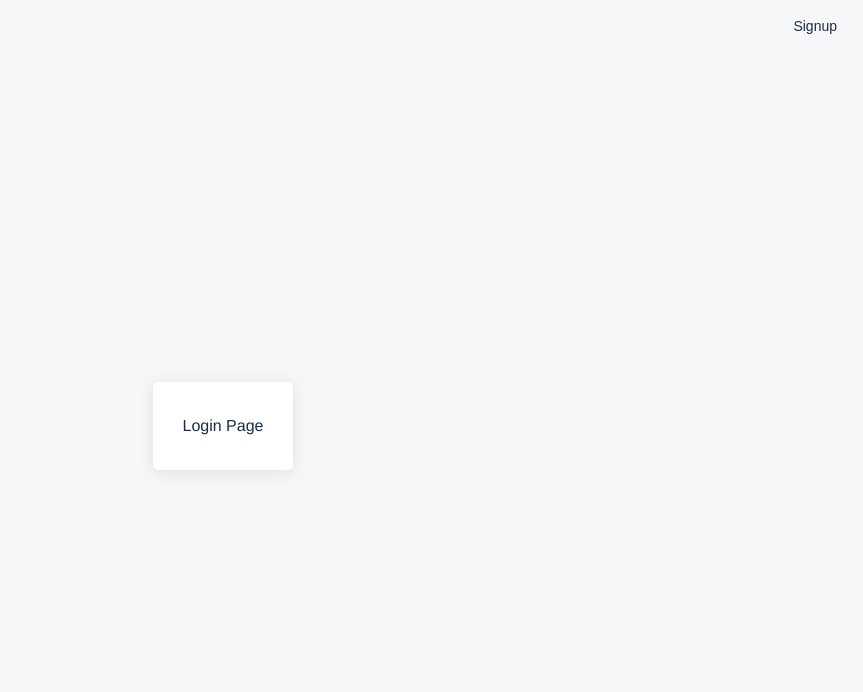
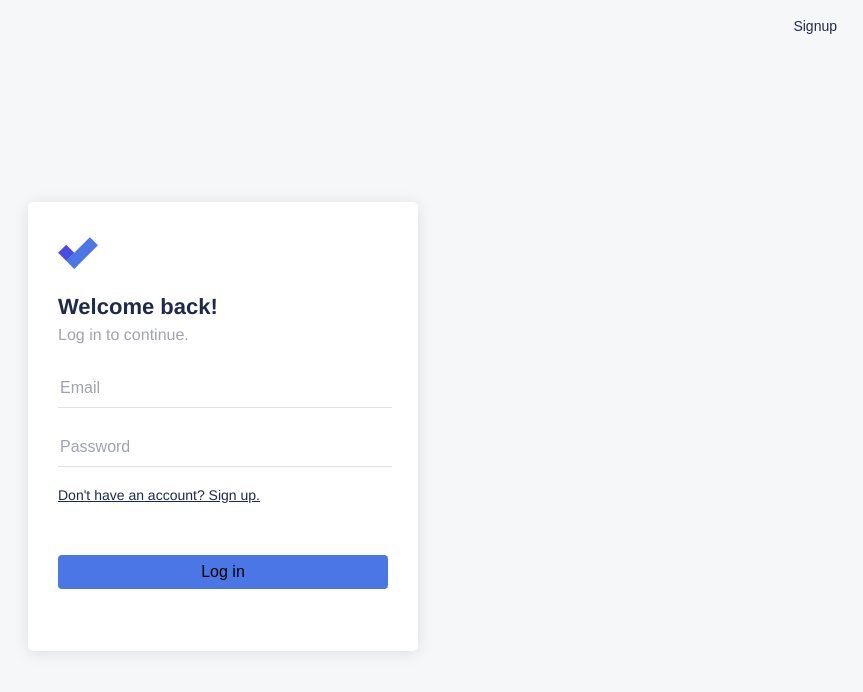
Before and after one commit to WhiteAdy/todos-frontend, a React (Vite) app: page /login in a window 1280 px wide. Shown: the top 692 px of the page, without its empty margins (417-1280 px from the left). Built offline with nearby package versions, Linux system fonts and the light colour scheme; a web font is replaced by a local one.

Commit message:
finish login screen, refactor code, added jwt handling capability + persist in localStorage

```diff
--- a/package.json
+++ b/package.json
@@ -13,6 +13,7 @@
     "@emotion/styled": "^11.10.6",
     "@tanstack/react-query": "^4.24.10",
     "clsx": "^1.2.1",
+    "jwt-decode": "^3.1.2",
     "notistack": "^2.0.8",
     "react": "^18.2.0",
     "react-dom": "^18.2.0",
--- a/src/@config/constants.ts
+++ b/src/@config/constants.ts
@@ -1,3 +1,4 @@
 const API_BASEPATH = import.meta.env['VITE_API_BASEPATH'];
+const LOCALSTORAGE_JWT_KEY = 'todos:jwt';
 
-export { API_BASEPATH };
+export { API_BASEPATH, LOCALSTORAGE_JWT_KEY };
--- a/src/@contexts/UserContext/UserContext.tsx
+++ b/src/@contexts/UserContext/UserContext.tsx
@@ -1,13 +1,29 @@
-import { createContext, useContext } from 'react';
-import { IUser, IUserContextProvider } from './UserContext.types';
+import { LOCALSTORAGE_JWT_KEY } from '@config/constants';
+import { useSnackbar } from 'notistack';
+import { createContext, useContext, useState } from 'react';
+import { IUser, IUserContext, IUserContextProvider } from './UserContext.types';
 
-const INITIAL_USER_CONTEXT_VALUE = { id: 0, email: '' };
+const INITIAL_USER_CONTEXT_VALUE: IUserContext = {
+	user: { id: 0, fullName: '', email: '' },
+	setUser: () => {},
+	isLoggedIn: false,
+	logout: () => {},
+};
 
-const UserContext = createContext<IUser>(INITIAL_USER_CONTEXT_VALUE);
+const UserContext = createContext<IUserContext>(INITIAL_USER_CONTEXT_VALUE);
 
 function UserContextProvider({ children }: IUserContextProvider) {
+	const [user, setUser] = useState<IUser>(INITIAL_USER_CONTEXT_VALUE.user);
+	const { enqueueSnackbar } = useSnackbar();
+	const isLoggedIn = Boolean(user.id);
+	const logout = () => {
+		localStorage.removeItem(LOCALSTORAGE_JWT_KEY);
+		setUser(INITIAL_USER_CONTEXT_VALUE.user);
+		enqueueSnackbar('You have been logged out!');
+	};
+
 	return (
-		<UserContext.Provider value={INITIAL_USER_CONTEXT_VALUE}>
+		<UserContext.Provider value={{ user, setUser, isLoggedIn, logout }}>
 			{children}
 		</UserContext.Provider>
 	);
--- a/src/@layouts/AppLayout/AppLayout.utils.ts
+++ b/src/@layouts/AppLayout/AppLayout.utils.ts
@@ -1,8 +1,10 @@
+import { useUserContext } from '@contexts';
 import { useLocation, useNavigate } from 'react-router-dom';
 
 function useHeaderButtonProps() {
 	const { pathname } = useLocation();
 	const navigate = useNavigate();
+	const { logout } = useUserContext();
 
 	switch (pathname) {
 		case '/login':
@@ -22,9 +24,7 @@ function useHeaderButtonProps() {
 		default:
 			return {
 				label: 'Logout',
-				onClick: () => {
-					navigate('/login');
-				},
+				onClick: logout,
 			};
 	}
 }
--- /dev/null
+++ b/src/@pages/LoginPage/LoginPage.api.ts
@@ -0,0 +1,14 @@
+import { API_BASEPATH } from '@config/constants';
+import { ILoginMutationProps } from './LoginPage.types';
+
+const loginPost = async ({ email, password }: ILoginMutationProps) => {
+	const res = await fetch(`${API_BASEPATH}/login`, {
+		headers: { 'Content-Type': 'application/json' },
+		body: JSON.stringify({ email, password }),
+		method: 'post',
+	});
+
+	return res.text().then((data) => (res.ok ? data : Promise.reject(data)));
+};
+
+export { loginPost };
--- a/src/@pages/LoginPage/LoginPage.module.scss
+++ b/src/@pages/LoginPage/LoginPage.module.scss
@@ -2,4 +2,56 @@
 	height: 100%;
 	display: grid;
 	place-items: center;
+
+	.card {
+		display: flex;
+		flex-direction: column;
+		gap: 25px;
+
+		.titleContainer {
+			display: flex;
+			flex-direction: column;
+			gap: 6px;
+
+			> * {
+				margin: 0;
+			}
+
+			.title {
+				font-size: 22px;
+			}
+
+			.subtitle {
+				color: $color-grey-2;
+			}
+		}
+
+		.form {
+			display: flex;
+			flex-direction: column;
+			gap: 20px;
+			margin-bottom: 7px;
+			min-width: 330px;
+
+			a {
+				font-size: 14px;
+			}
+
+			.errors_container {
+				display: flex;
+				flex-direction: column;
+				gap: 4px;
+
+				.error {
+					color: $color-error;
+					margin: 0;
+				}
+			}
+		}
+
+		.submit {
+			font-size: 16px;
+			margin-bottom: 27px;
+		}
+	}
 }
--- a/src/@pages/LoginPage/LoginPage.tsx
+++ b/src/@pages/LoginPage/LoginPage.tsx
@@ -1,10 +1,88 @@
-import { Card } from '@components';
+import { Button, Card, TextField } from '@components';
 import styles from './LoginPage.module.scss';
+import { ReactComponent as Logo } from '@assets/logo.svg';
+import { useForm } from 'react-hook-form';
+import { Link } from 'react-router-dom';
+import { useSnackbar } from 'notistack';
+import { useMutation } from '@tanstack/react-query';
+import { loginPost } from './LoginPage.api';
+import { ILoginMutationProps } from './LoginPage.types';
+import jwt_decode from 'jwt-decode';
+import { useUserContext } from '@contexts';
+import { LOCALSTORAGE_JWT_KEY } from '@config/constants';
+
+const FORM_ID = 'login-form';
 
 function LoginPage() {
+	const {
+		handleSubmit,
+		register,
+		formState: { errors: formErrors },
+	} = useForm<ILoginMutationProps>();
+
+	const { enqueueSnackbar } = useSnackbar();
+	const { setUser } = useUserContext();
+
+	const { mutate, error: mutationError } = useMutation(loginPost, {
+		onSuccess: (jwt) => {
+			localStorage.setItem(LOCALSTORAGE_JWT_KEY, jwt);
+			setUser(jwt_decode(jwt));
+			enqueueSnackbar('Successfully logged in!');
+		},
+	});
+
+	const onSubmit = (values: ILoginMutationProps) => mutate(values);
+
 	return (
 		<div className={styles.LoginPage}>
-			<Card>Login Page</Card>
+			<Card className={styles.card}>
+				<Logo />
+				<div className={styles.titleContainer}>
+					<h4 className={styles.title}>Welcome back!</h4>
+					<p className={styles.subtitle}>Log in to continue.</p>
+				</div>
+				<form
+					className={styles.form}
+					id={FORM_ID}
+					onSubmit={handleSubmit(onSubmit)}
+				>
+					<TextField
+						{...register('email', {
+							required: 'Please enter your email',
+						})}
+						placeholder="Email"
+						type="email"
+						isError={Boolean(formErrors.email)}
+					/>
+					<TextField
+						{...register('password', {
+							required: 'Please enter your password',
+						})}
+						placeholder="Password"
+						type="password"
+						isError={Boolean(formErrors.password)}
+					/>
+					<Link to="/signup">Don't have an account? Sign up.</Link>
+					<div className={styles.errors_container}>
+						{Object.entries(formErrors).map(([key, error]) => (
+							<h6
+								key={`login-error-${key}`}
+								className={styles.error}
+							>
+								* {error!.message as string}
+							</h6>
+						))}
+						{(mutationError as string) && (
+							<h6 className={styles.error}>
+								{mutationError as string}
+							</h6>
+						)}
+					</div>
+				</form>
+				<Button className={styles.submit} form={FORM_ID}>
+					Log in
+				</Button>
+			</Card>
 		</div>
 	);
 }
--- /dev/null
+++ b/src/@pages/LoginPage/LoginPage.types.ts
@@ -0,0 +1,6 @@
+interface ILoginMutationProps {
+	email: string;
+	password: string;
+}
+
+export type { ILoginMutationProps };
--- a/src/@pages/SignupPage/SignupPage.tsx
+++ b/src/@pages/SignupPage/SignupPage.tsx
@@ -17,17 +17,17 @@ function SignupPage() {
 		formState: { errors: formErrors },
 	} = useForm<ISignupMutationProps>();
 
-	const navitate = useNavigate();
+	const navigate = useNavigate();
 	const { enqueueSnackbar } = useSnackbar();
-
-	const onSubmit = (values: ISignupMutationProps) => mutate(values);
 
 	const { mutate, error: mutationError } = useMutation(signupPost, {
 		onSuccess: (responseMsg) => {
 			enqueueSnackbar(responseMsg);
-			navitate('/login');
+			navigate('/login');
 		},
 	});
+
+	const onSubmit = (values: ISignupMutationProps) => mutate(values);
 
 	return (
 		<div className={styles.SignupPage}>
@@ -69,7 +69,6 @@ function SignupPage() {
 					/>
 					<Link to="/login">Do have an account? Sign in.</Link>
 					<div className={styles.errors_container}>
-						<>
 						{Object.entries(formErrors).map(([key, error]) => (
 							<h6
 								key={`signup-error-${key}`}
@@ -78,12 +77,11 @@ function SignupPage() {
 								* {error!.message as string}
 							</h6>
 						))}
-							{mutationError && (
+						{(mutationError as string) && (
 							<h6 className={styles.error}>
 								{mutationError as string}
 							</h6>
 						)}
-						</>
 					</div>
 				</form>
 				<Button className={styles.submit} form={FORM_ID}>
--- a/src/App.tsx
+++ b/src/App.tsx
@@ -1,14 +1,36 @@
+import { useUserContext } from '@contexts';
 import { AppLayout } from '@layouts';
 import { LoginPage, SignupPage, TodosPage } from '@pages';
+import { useLayoutEffect } from 'react';
+import jwt_decode from 'jwt-decode';
 import { Navigate, Route, Routes } from 'react-router-dom';
+import { LOCALSTORAGE_JWT_KEY } from '@config/constants';
 
 function App() {
+	const { isLoggedIn, setUser } = useUserContext();
+
+	useLayoutEffect(() => {
+		const userJwt = localStorage.getItem(LOCALSTORAGE_JWT_KEY);
+		if (userJwt) setUser(jwt_decode(userJwt));
+	}, []);
+
+	if (!isLoggedIn) {
+		return (
+			<Routes>
+				<Route path="/" element={<AppLayout />}>
+					<Route path="/login" element={<LoginPage />} />
+					<Route path="/signup" element={<SignupPage />} />
+					<Route index element={<Navigate to="/login" />} />
+					<Route path="*" element={<Navigate to="/login" />} />
+				</Route>
+			</Routes>
+		);
+	}
+
 	return (
 		<Routes>
 			<Route path="/" element={<AppLayout />}>
 				<Route index element={<TodosPage />} />
-				<Route path="/login" element={<LoginPage />} />
-				<Route path="/signup" element={<SignupPage />} />
 				<Route path="*" element={<Navigate to="/" />} />
 			</Route>
 		</Routes>
```
Also changed, not shown: src/@contexts/UserContext/UserContext.types.ts (+10 -2 lines), src/main.tsx (+4 -4 lines), 1 other file (tests, documents, lock files or other folders). Lines whose indentation alone changed are shown as unchanged.
